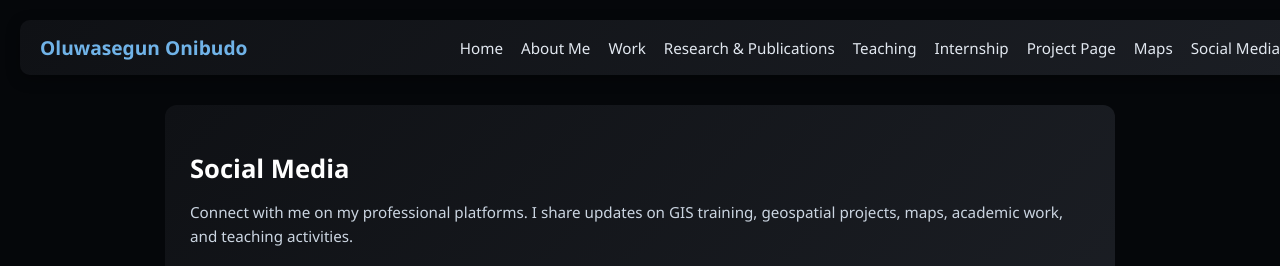
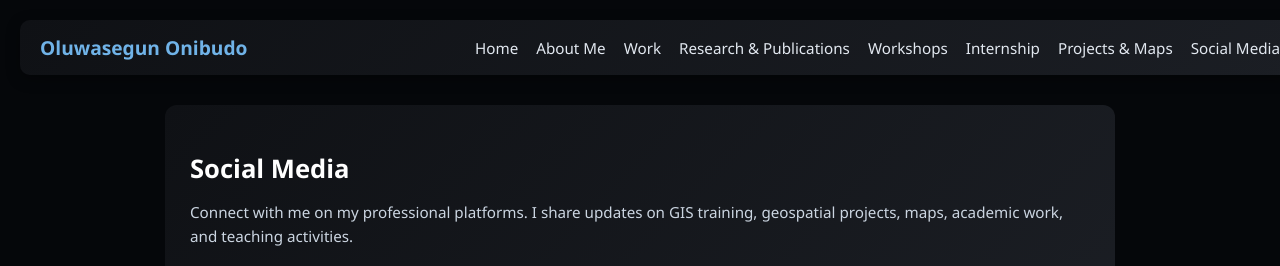
Before and after one commit to oluwasegunonibudo/oluwasegunonibudo.github.io, a plain HTML site: page socialmedia.html in a window 1280 px wide. Shown: the top 266 px of the page. Drawn offline with Linux system fonts and the light colour scheme.

Commit message:
Update socialmedia.html

```diff
--- a/socialmedia.html
+++ b/socialmedia.html
@@ -150,15 +150,16 @@
     <div class="nav-left">Oluwasegun Onibudo</div>
 
     <div class="nav-links">
+
       <a href="index.html">Home</a>
     <a href="about.html">About Me</a>
     <a href="work.html">Work</a>
     <a href="research.html">Research & Publications</a>
-      <a href="teaching.html">Teaching</a>
+    <a href="workshops.html">Workshops</a>
     <a href="internship.html">Internship</a>
-      <a href="projects.html">Project Page</a>
-      <a href="maps.html">Maps</a>
+    <a href="projects-maps.html">Projects & Maps</a>
     <a href="socialmedia.html">Social Media</a>
+
   </div>
 </div>
 
```
Lines whose indentation alone changed are shown as unchanged.
